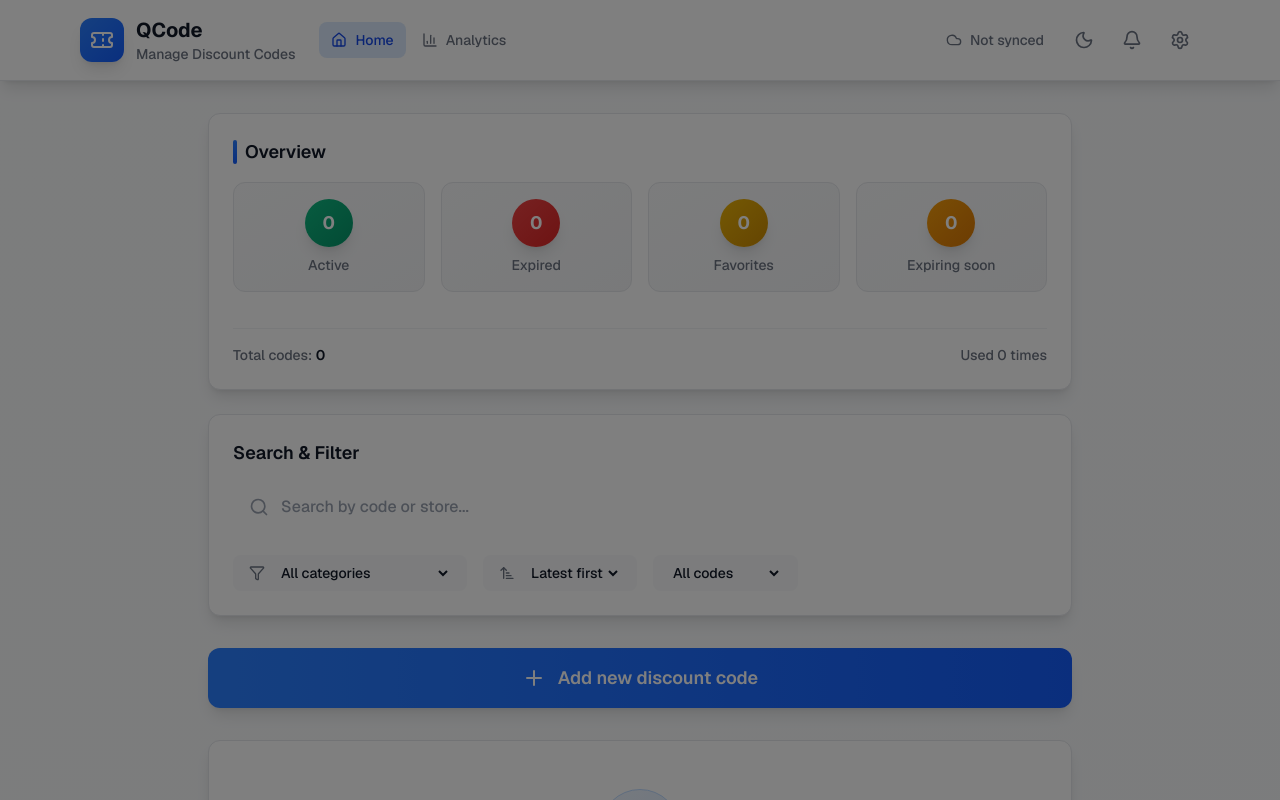
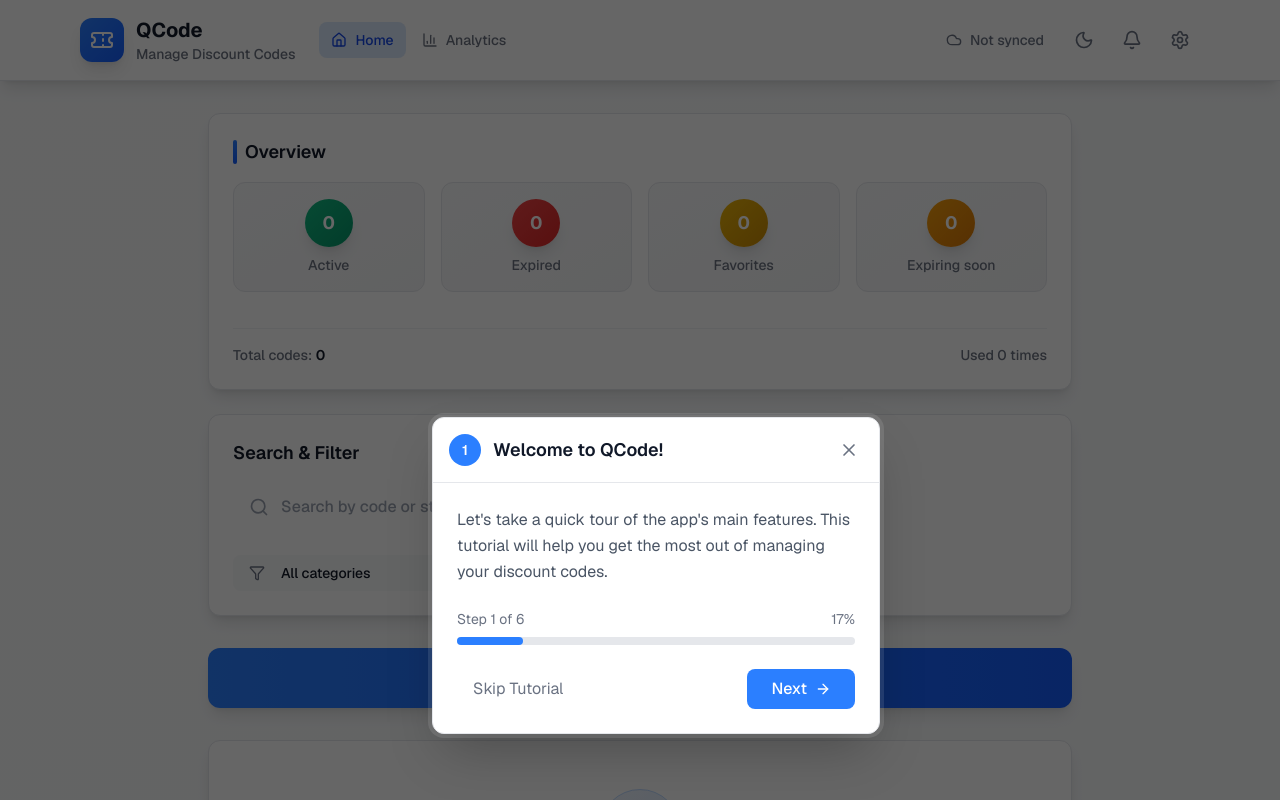
Before and after one commit to ThomasNowProductions/qcode, a Next.js app: page / in a window 1280 px wide. Shown: the top 800 px of the page. Built offline with nearby package versions, Linux system fonts and the light colour scheme.

Commit message:
Fix tutorial popup centering, visibility and button clickability issues
Co-authored-by: Githubguy132010 <145768128+Githubguy132010@users.noreply.github.com>

```diff
--- a/src/components/OnboardingTutorial.tsx
+++ b/src/components/OnboardingTutorial.tsx
@@ -45,20 +45,23 @@ export function OnboardingTutorial({ isOpen, onClose, onComplete, onSkip }: Onbo
     }
   }, [currentStep, isOpen, currentStepData.targetElement])
 
-  // Position tooltip relative to highlighted element
+  // Position tooltip relative to highlighted element or center it
   useEffect(() => {
-    if (!highlightedElement || !tooltipRef.current) return
+    if (!tooltipRef.current) return
 
     const updatePosition = () => {
-      if (!highlightedElement || !tooltipRef.current) return
+      if (!tooltipRef.current) return
 
-      const elementRect = highlightedElement.getBoundingClientRect()
       const tooltipRect = tooltipRef.current.getBoundingClientRect()
       const viewportHeight = window.innerHeight
       const viewportWidth = window.innerWidth
 
       let top = 0
       let left = 0
+
+      // Handle positioning based on whether we have a target element
+      if (highlightedElement && currentStepData.position !== 'center') {
+        const elementRect = highlightedElement.getBoundingClientRect()
 
         switch (currentStepData.position) {
           case 'top':
@@ -77,11 +80,11 @@ export function OnboardingTutorial({ isOpen, onClose, onComplete, onSkip }: Onbo
             top = elementRect.top + (elementRect.height / 2) - (tooltipRect.height / 2)
             left = elementRect.right + 20
             break
-        default:
-          // Center
+        }
+      } else {
+        // Center position (for steps with no target element or explicitly center)
         top = (viewportHeight / 2) - (tooltipRect.height / 2)
         left = (viewportWidth / 2) - (tooltipRect.width / 2)
-          break
       }
 
       // Keep tooltip within viewport bounds
@@ -91,10 +94,11 @@ export function OnboardingTutorial({ isOpen, onClose, onComplete, onSkip }: Onbo
       tooltipRef.current.style.position = 'fixed'
       tooltipRef.current.style.top = `${top}px`
       tooltipRef.current.style.left = `${left}px`
-      tooltipRef.current.style.zIndex = '9999'
+      tooltipRef.current.style.zIndex = '10000'
     }
 
-    updatePosition()
+    // Small delay to ensure DOM is ready
+    const timeoutId = setTimeout(updatePosition, 10)
 
     const handleResize = () => updatePosition()
     const handleScroll = () => updatePosition()
@@ -103,10 +107,11 @@ export function OnboardingTutorial({ isOpen, onClose, onComplete, onSkip }: Onbo
     window.addEventListener('scroll', handleScroll, true)
 
     return () => {
+      clearTimeout(timeoutId)
       window.removeEventListener('resize', handleResize)
       window.removeEventListener('scroll', handleScroll, true)
     }
-  }, [highlightedElement, currentStepData.position])
+  }, [highlightedElement, currentStepData.position, isOpen])
 
   const handleNext = () => {
     if (isLastStep) {
@@ -132,17 +137,19 @@ export function OnboardingTutorial({ isOpen, onClose, onComplete, onSkip }: Onbo
     <>
       {/* Overlay */}
       <div
-        className="fixed inset-0 bg-black/50 transition-opacity z-[9998]"
+        className="fixed inset-0 bg-black/60 transition-opacity z-[9998]"
       />
 
       {/* Tutorial Card */}
       <div
         ref={tooltipRef}
         className={`
-          bg-white dark:bg-gray-800 rounded-xl shadow-2xl border border-gray-200 dark:border-gray-700
+          bg-white dark:bg-gray-800 rounded-xl shadow-2xl border border-gray-200 dark:border-gray-600
           w-full max-w-md mx-4 transition-all duration-300 transform
+          ring-4 ring-white/10 backdrop-blur-sm
           ${isOpen ? 'scale-100 opacity-100' : 'scale-95 opacity-0'}
         `}
+        style={{ zIndex: 10000 }}
       >
         {/* Header */}
         <div className="flex items-center justify-between p-4 border-b border-gray-200 dark:border-gray-700">
@@ -242,7 +249,7 @@ export function OnboardingTutorial({ isOpen, onClose, onComplete, onSkip }: Onbo
           .onboarding-highlight {
             position: relative;
             z-index: 9999;
-            box-shadow: 0 0 0 4px rgba(59, 130, 246, 0.5), 0 0 0 9999px rgba(0, 0, 0, 0.5);
+            box-shadow: 0 0 0 4px rgba(59, 130, 246, 0.5), 0 0 0 9999px rgba(0, 0, 0, 0.6);
             border-radius: 8px;
             transition: all 0.3s ease;
           }
```
Lines whose indentation alone changed are shown as unchanged.
